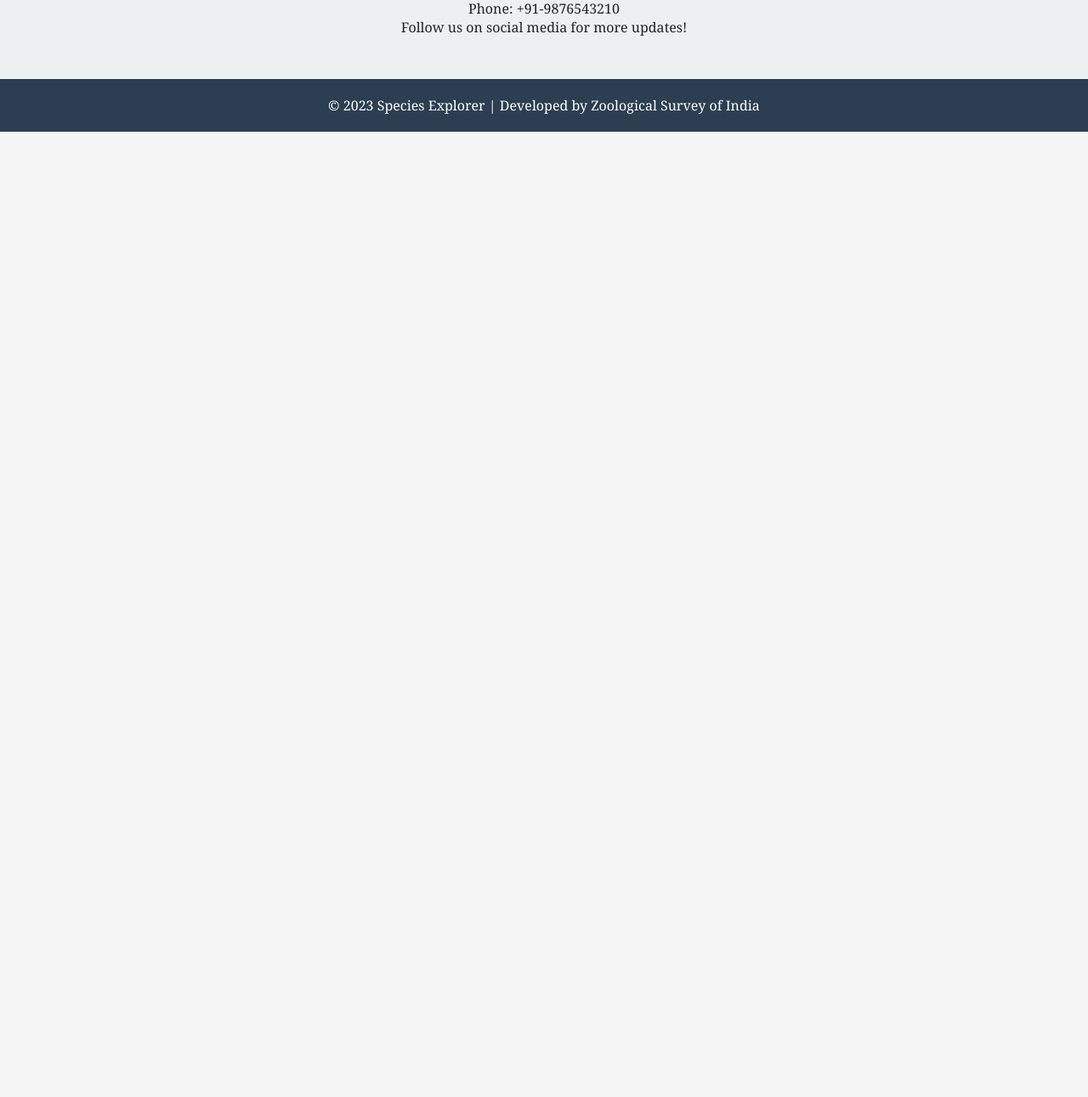
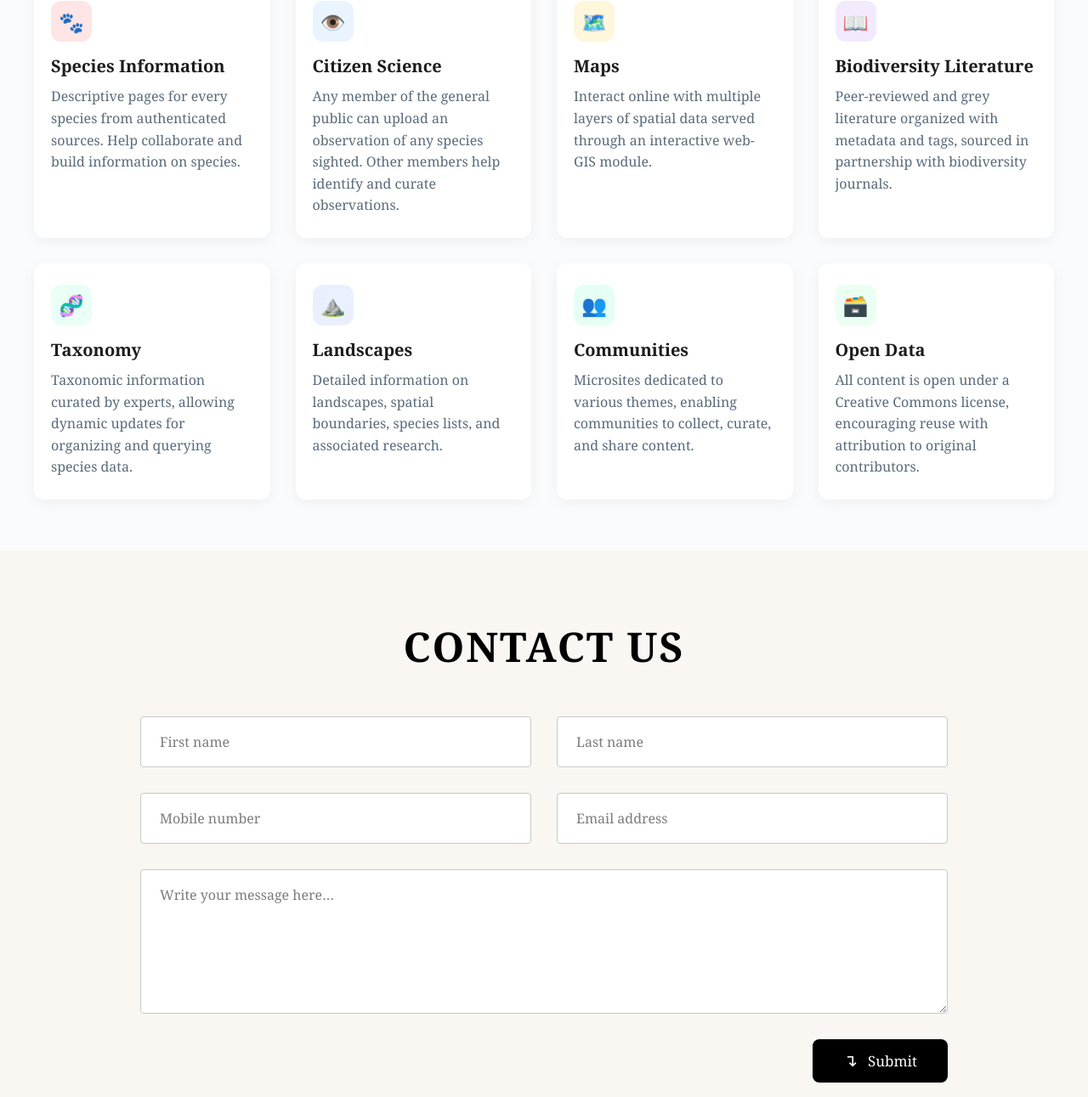
Before and after one commit to iswar-arch/ZSI, a plain HTML site: page landing.html in a window 1280 px wide. Shown: the part 1509-2800 px from the top of the page at 85% size. Before the commit the page ends 1664 px from the top, so only its background shows below. Drawn offline with Linux system fonts and the light colour scheme.

Commit message:
Updated About, Features, and Contact sections

```diff
--- a/landing.css
+++ b/landing.css
@@ -51,6 +51,39 @@
   cursor: pointer;
 }
 
+@media (max-width: 768px) {
+  .navbar {
+    flex-wrap: nowrap;
+    align-items: center;
+  }
+
+  .navbar .nav-links {
+    display: none;
+    flex-direction: column;
+    background: #2c3e50;
+    width: 100%;
+    position: absolute;
+    top: 60px;
+    /* Adjust if needed based on nav height */
+    left: 0;
+    padding: 10px 20px;
+  }
+
+  .navbar .nav-links.active {
+    display: flex;
+  }
+
+  .menu-icon {
+    display: block;
+    font-size: 26px;
+    color: white;
+    cursor: pointer;
+    z-index: 1001;
+    /* Keep it above nav-links */
+  }
+}
+
+
 /* Hero Section */
 .hero {
   text-align: center;
@@ -61,7 +94,8 @@
 
 
 
-    .hero h1, .hero p {
+.hero h1,
+.hero p {
   position: relative;
   z-index: 2;
 }
@@ -89,7 +123,7 @@
   border-radius: 10px;
   border: 1px solid #ccc;
   outline: none;
-      box-shadow: 0 4px 6px rgba(0,0,0,0.1);
+  box-shadow: 0 4px 6px rgba(0, 0, 0, 0.1);
 }
 
 /* Cards */
@@ -108,7 +142,7 @@
   width: 260px;
   text-align: center;
   border-radius: 12px;
-      box-shadow: 0 4px 10px rgba(0,0,0,0.15);
+  box-shadow: 0 4px 10px rgba(0, 0, 0, 0.15);
   transition: transform 0.3s ease;
 }
 
@@ -147,27 +181,195 @@
 }
 
 /* About */
-    .about, .features, .contact {
-      background: #ecf0f1;
-      padding: 50px 20px;
+
+.about {
+  background: #f0f4f8;
+  padding: 60px 20px;
   text-align: center;
+  color: #2c3e50;
+  border-top: 1px solid #dce1e7;
+  border-bottom: 1px solid #dce1e7;
 }
 
-    .about h2, .features h2, .contact h2 {
-      font-size: 28px;
-      color: #333;
+.about h2 {
+  font-size: 32px;
+  margin-bottom: 20px;
+  color: #1a252f;
+  position: relative;
+}
+
+.about h2::after {
+  content: '';
+  width: 60px;
+  height: 3px;
+  background: #27ae60;
+  display: block;
+  margin: 10px auto 0;
+  border-radius: 2px;
+}
+
+.about p {
+  max-width: 800px;
+  margin: 0 auto;
+  font-size: 18px;
+  line-height: 1.7;
+  color: #34495e;
+  text-align: justify;
+  padding: 0 10px;
+  border-radius: 10px;
+  box-shadow: 0 8px 20px rgba(0, 0, 0, 0.05);
+}
+
+
+
+.features {
+  padding: 60px 20px;
+  background: #f9fbfc;
+  text-align: center;
+  color: #2c3e50;
+}
+
+.features h2 {
+  font-size: 36px;
+  margin-bottom: 40px;
+  color: #1c2b36;
+}
+
+.features-grid {
+  display: grid;
+  grid-template-columns: repeat(auto-fit, minmax(260px, 1fr));
+  gap: 30px;
+  max-width: 1200px;
+  margin: 0 auto;
+}
+
+.feature-card {
+  background: #fff;
+  padding: 25px 20px;
+  border-radius: 12px;
+  box-shadow: 0 4px 16px rgba(0, 0, 0, 0.05);
+  transition: transform 0.3s ease, box-shadow 0.3s ease;
+  text-align: left;
+}
+
+.feature-card:hover {
+  transform: translateY(-5px);
+  box-shadow: 0 8px 24px rgba(0, 0, 0, 0.1);
+}
+
+.feature-card .icon {
+  width: 48px;
+  height: 48px;
+  font-size: 24px;
+  display: flex;
+  align-items: center;
+  justify-content: center;
+  border-radius: 12px;
   margin-bottom: 15px;
 }
 
-    .features ul {
-      list-style: none;
-      padding: 0;
-      font-size: 18px;
+.feature-card h3 {
+  font-size: 20px;
+  margin-bottom: 10px;
+  color: #1c1c1c;
 }
 
-    .features li {
-      margin-bottom: 10px;
+.feature-card p {
+  font-size: 16px;
+  color: #5a6a7a;
+  line-height: 1.6;
 }
+
+/*  CONTACT */
+.contact-section {
+  background: #faf7f3;
+  padding: 80px 20px;
+  font-family: 'Poppins', sans-serif;
+}
+
+.contact-section h2 {
+  font-size: 48px;
+  text-align: center;
+  font-weight: 700;
+  margin-bottom: 50px;
+  letter-spacing: 2px;
+  color: #000;
+}
+
+.contact-form {
+  max-width: 950px;
+  margin: 0 auto;
+  display: grid;
+  grid-template-columns: repeat(2, 1fr);
+  gap: 30px;
+}
+
+.contact-form input,
+.contact-form textarea {
+  width: 100%;
+  padding: 18px 22px;
+  font-size: 16px;
+  border: 1px solid #c8c8c8;
+  border-radius: 4px;
+  background: #fff;
+  transition: border-color 0.25s ease;
+}
+
+.contact-form input::placeholder,
+.contact-form textarea::placeholder {
+  color: #7b7b7b;
+}
+
+.contact-form input:focus,
+.contact-form textarea:focus {
+  border-color: #000;
+  outline: none;
+}
+
+.contact-form .full-width {
+  grid-column: 1 / -1;
+}
+
+/* submit button bottom‑right */
+.submit-btn {
+  grid-column: 2 / -1;
+  justify-self: end;
+  align-self: end;
+  display: flex;
+  align-items: center;
+  gap: 12px;
+  background: #000;
+  color: #fff;
+  padding: 14px 36px;
+  font-size: 17px;
+  border: none;
+  border-radius: 8px;
+  cursor: pointer;
+  transition: background 0.25s ease;
+}
+
+.submit-btn .arrow {
+  font-size: 20px;
+  line-height: 1;
+}
+
+.submit-btn:hover {
+  background: #222;
+}
+
+/* RESPONSIVE */
+@media (max-width: 768px) {
+  .contact-form {
+    grid-template-columns: 1fr;
+  }
+
+  .submit-btn {
+    grid-column: 1 / -1;
+    justify-self: end;
+  }
+}
+
+
 
 /* Footer */
 footer {
@@ -185,7 +387,6 @@
     width: 100%;
     flex-direction: column;
     text-align: left;
-        margin-top: 10px;
   }
 
   .navbar .nav-links.active {
--- a/landing.html
+++ b/landing.html
@@ -1,23 +1,26 @@
 <!DOCTYPE html>
 <html lang="en">
+
 <head>
   <meta charset="UTF-8" />
-  <meta name="viewport" content="width=device-width, initial-scale=1.0"/>
+  <meta name="viewport" content="width=device-width, initial-scale=1.0" />
   <title>Species Explorer</title>
   <link rel="stylesheet" href="landing.css" />
 </head>
+
 <body>
- <!-- Navigation -->
+  <!-- Navigation -->
   <nav class="navbar">
     <div class="logo">Species Explorer</div>
     <ul class="nav-links" id="navLinks">
       <li><a href="#">Home</a></li>
       <li><a href="#species">Species</a></li>
       <li><a href="#about">About</a></li>
-      <li><a href="#features">Features</a></li>
+      <li><a href="#keyfeatures">Features</a></li>
       <li><a href="#contact">Contact</a></li>
     </ul>
-    <div class="menu-icon" onclick="toggleMenu()">☰</div>
+    <div class="menu-icon" id="menuIcon" onclick="toggleMenu()">☰</div>
+
   </nav>
 
   <!-- Hero -->
@@ -62,34 +65,123 @@
   <!-- About -->
   <section class="about" id="about">
     <h2>About This Platform</h2>
-    <p>This platform is dedicated to exploring, documenting, and showcasing species found in the Indian subcontinent. It serves as a digital catalog with scientific, ecological, and conservation details for each species. Built with a vision to promote awareness, research, and conservation initiatives.</p>
+    <p>
+      <strong>Species Explorer</strong> is a digital initiative designed to systematically document and showcase the
+      rich biodiversity of the Indian subcontinent. The platform serves as an interactive repository that provides
+      accurate scientific information, ecological context, and conservation insights for a wide range of native species.
+      <br><br>
+      Developed with the goal of fostering awareness and supporting research, this resource is aimed at students,
+      researchers, conservationists, and nature enthusiasts alike. By bringing together reliable data and intuitive
+      design, Species Explorer contributes to informed conservation efforts and promotes greater understanding of
+      India’s natural heritage.
+    </p>
   </section>
 
+
   <!-- Features -->
-  <section class="features" id="features">
+  <section class="features" id="keyfeatures">
     <h2>Key Features</h2>
-    <ul>
-      <li>🔍 Real-time species search</li>
-      <li>📸 Scientific & local names with photos</li>
-      <li>📚 Habitat and behavior details</li>
-      <li>📊 Interactive charts (coming soon!)</li>
-      <li>📍 Species distribution map (coming soon!)</li>
-    </ul>
+    <div class="features-grid">
+
+      <div class="feature-card">
+        <div class="icon" style="background-color: #ffe5e5;">
+          🐾
+        </div>
+        <h3>Species Information</h3>
+        <p>Descriptive pages for every species from authenticated sources. Help collaborate and build information on
+          species.</p>
+      </div>
+
+      <div class="feature-card">
+        <div class="icon" style="background-color: #eaf4ff;">
+          👁️
+        </div>
+        <h3>Citizen Science</h3>
+        <p>Any member of the general public can upload an observation of any species sighted. Other members help
+          identify and curate observations.</p>
+      </div>
+
+      <div class="feature-card">
+        <div class="icon" style="background-color: #fff7dc;">
+          🗺️
+        </div>
+        <h3>Maps</h3>
+        <p>Interact online with multiple layers of spatial data served through an interactive web-GIS module.</p>
+      </div>
+
+      <div class="feature-card">
+        <div class="icon" style="background-color: #f4eaff;">
+          📖
+        </div>
+        <h3>Biodiversity Literature</h3>
+        <p>Peer-reviewed and grey literature organized with metadata and tags, sourced in partnership with biodiversity
+          journals.</p>
+      </div>
+
+      <div class="feature-card">
+        <div class="icon" style="background-color: #eafff5;">
+          🧬
+        </div>
+        <h3>Taxonomy</h3>
+        <p>Taxonomic information curated by experts, allowing dynamic updates for organizing and querying species data.
+        </p>
+      </div>
+
+      <div class="feature-card">
+        <div class="icon" style="background-color: #eaf0ff;">
+          ⛰️
+        </div>
+        <h3>Landscapes</h3>
+        <p>Detailed information on landscapes, spatial boundaries, species lists, and associated research.</p>
+      </div>
+
+      <div class="feature-card">
+        <div class="icon" style="background-color: #e5fff4;">
+          👥
+        </div>
+        <h3>Communities</h3>
+        <p>Microsites dedicated to various themes, enabling communities to collect, curate, and share content.</p>
+      </div>
+
+      <div class="feature-card">
+        <div class="icon" style="background-color: #ebfff2;">
+          🗃️
+        </div>
+        <h3>Open Data</h3>
+        <p>All content is open under a Creative Commons license, encouraging reuse with attribution to original
+          contributors.</p>
+      </div>
+
+    </div>
   </section>
 
+
   <!-- Contact -->
-  <section class="contact" id="contact">
-    <h2>Contact Us</h2>
-    <p>Email: info@speciesexplorer.in</p>
-    <p>Phone: +91-9876543210</p>
-    <p>Follow us on social media for more updates!</p>
+  <section class="contact-section" id="contact">
+    <h2>CONTACT&nbsp;US</h2>
+
+    <form class="contact-form" action="#" method="post">
+      <input type="text" name="firstName" placeholder="First name" required>
+      <input type="text" name="lastName" placeholder="Last name" required>
+      <input type="tel" name="phone" placeholder="Mobile number" pattern="[0-9]{10}">
+      <input type="email" name="email" placeholder="Email address" required>
+
+      <textarea name="message" rows="6" class="full-width" placeholder="Write your message here…" required></textarea>
+
+      <button type="submit" class="submit-btn">
+        <span class="arrow">&#x21B4;</span><!-- ↴ arrow -->
+        Submit
+      </button>
+    </form>
   </section>
+
 
   <!-- Footer -->
   <footer>
     &copy; 2023 Species Explorer | Developed by Zoological Survey of India
   </footer>
 
-  <script src="script.js"></script>
+  <script src="landing.js"></script>
 </body>
+
 </html>
--- a/landing.js
+++ b/landing.js
@@ -1,7 +1,16 @@
 function toggleMenu() {
   const navLinks = document.getElementById("navLinks");
+  const menuIcon = document.getElementById("menuIcon");
+
   navLinks.classList.toggle("active");
+
+  if (navLinks.classList.contains("active")) {
+    menuIcon.textContent = "✖";
+  } else {
+    menuIcon.textContent = "☰";
   }
+}
+
 
 function filterCards() {
   const input = document.getElementById("searchInput").value.toLowerCase();
```
Lines whose indentation alone changed are shown as unchanged.
